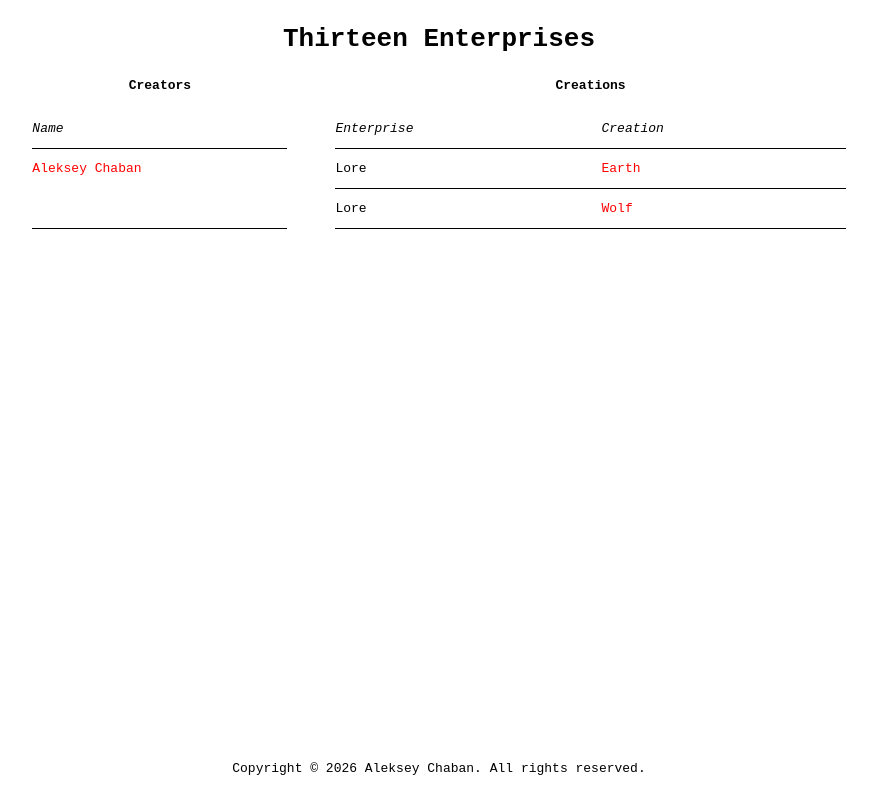
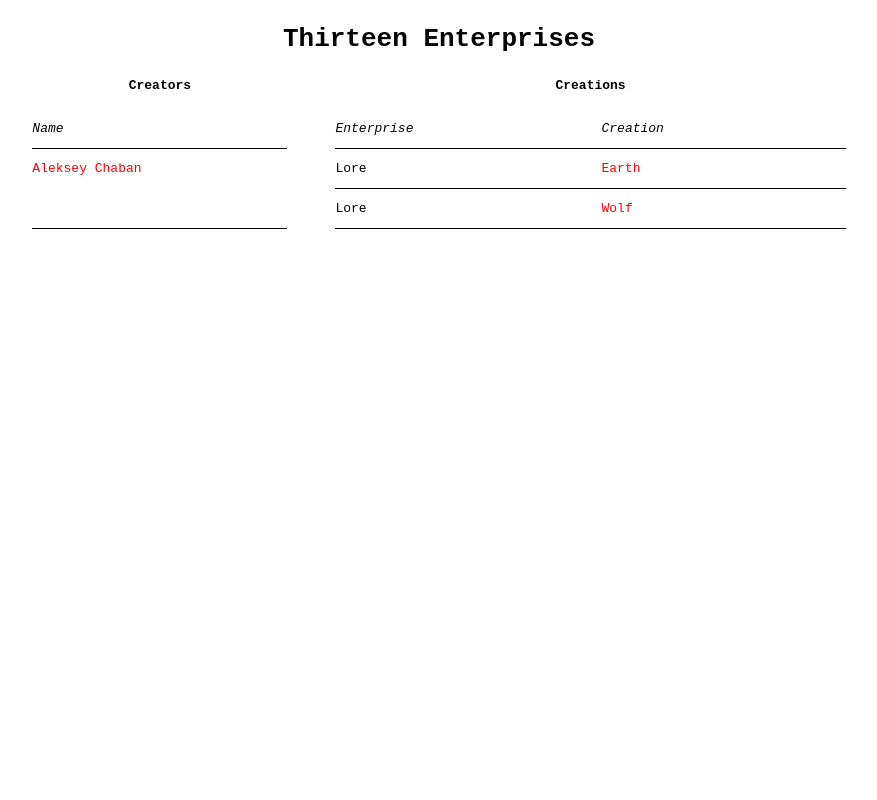
Before and after one commit to aleksey-chaban/thirteen.enterprises, a plain HTML site: page index.html in a window 1280 px wide. Shown: the whole page, without its empty margins (201-1078 px from the left). Drawn offline with Linux system fonts and the light colour scheme.

Commit message:
Update index.html

```diff
--- a/index.html
+++ b/index.html
@@ -112,10 +112,6 @@
             </table>
         </main>
 
-        <footer>
-            <p>Copyright © 2026 Aleksey Chaban. All rights reserved.</p>
-        </footer>
-
     </body>
 
 </html>
```
